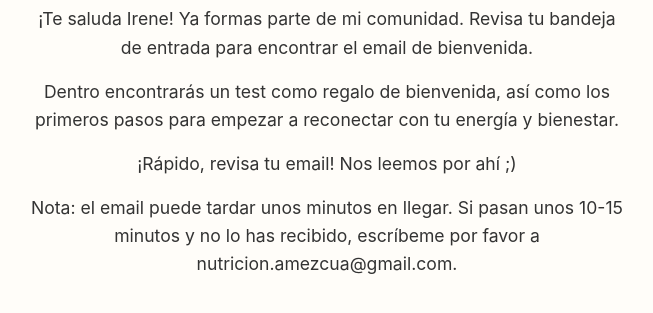
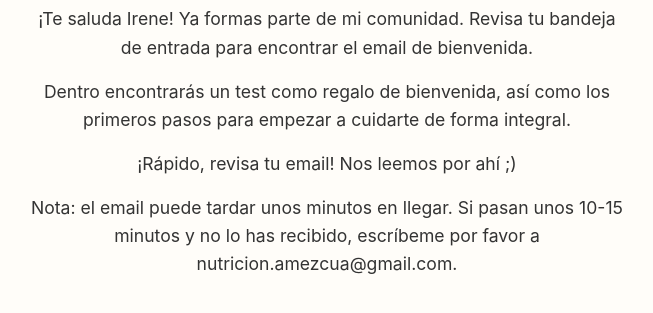
Before and after one commit to DanielBT-pruebas/gracias-form-default, a plain HTML site: page index.html in a window 1280 px wide. Shown: the part 103-416 px from the top of the page, without its empty margins (313-966 px from the left). Drawn offline with Linux system fonts and the light colour scheme.

Commit message:
Update index.html

```diff
--- a/index.html
+++ b/index.html
@@ -39,7 +39,7 @@
 <body>
   <h1>¡Gracias por suscribirte!</h1>
   <p>¡Te saluda Irene! Ya formas parte de mi comunidad. Revisa tu bandeja de entrada para encontrar el email de bienvenida.</p>
-  <p>Dentro encontrarás un test como regalo de bienvenida, así como los primeros pasos para empezar a reconectar con tu energía y bienestar.</p>
+  <p>Dentro encontrarás un test como regalo de bienvenida, así como los primeros pasos para empezar a cuidarte de forma integral.</p>
     <p>¡Rápido, revisa tu email! Nos leemos por ahí ;)</p>
       <p>Nota: el email puede tardar unos minutos en llegar. Si pasan unos 10-15 minutos y no lo has recibido, escríbeme por favor a nutricion.amezcua@gmail.com.</p>
 
```
